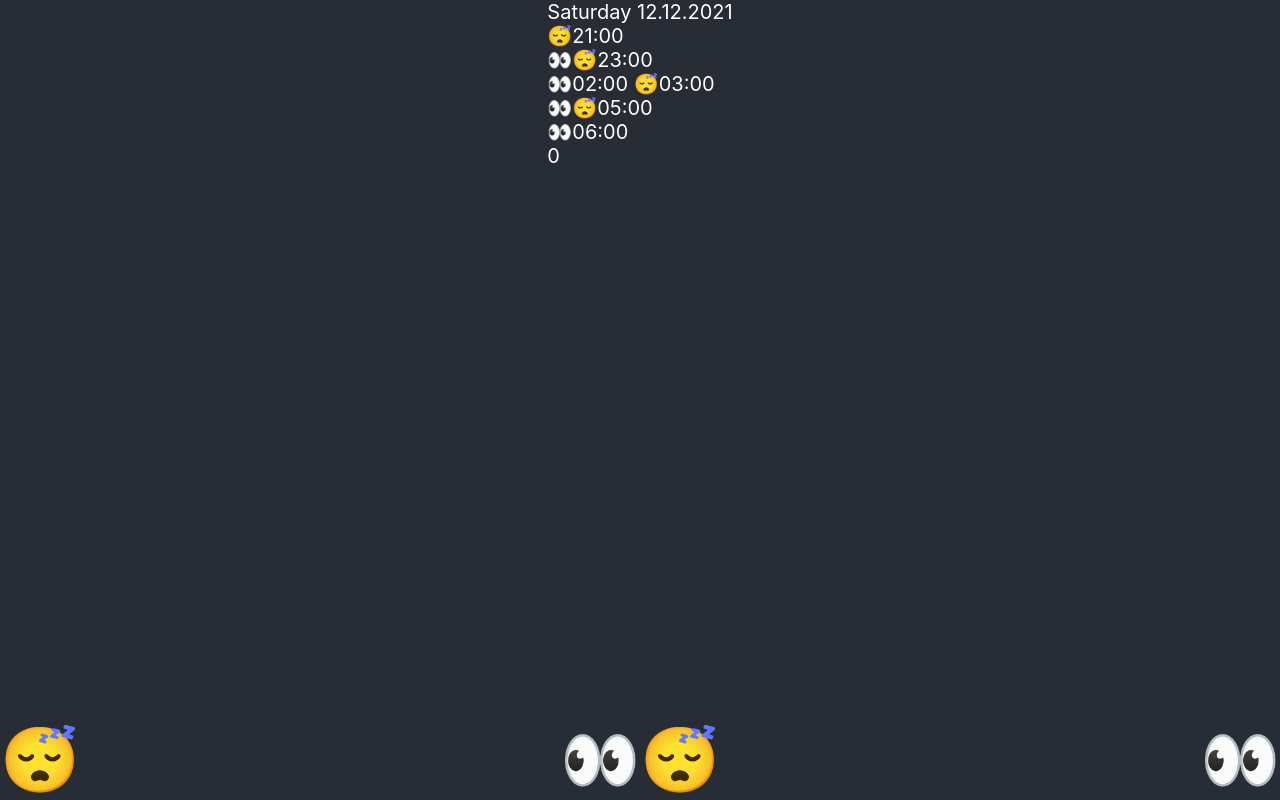
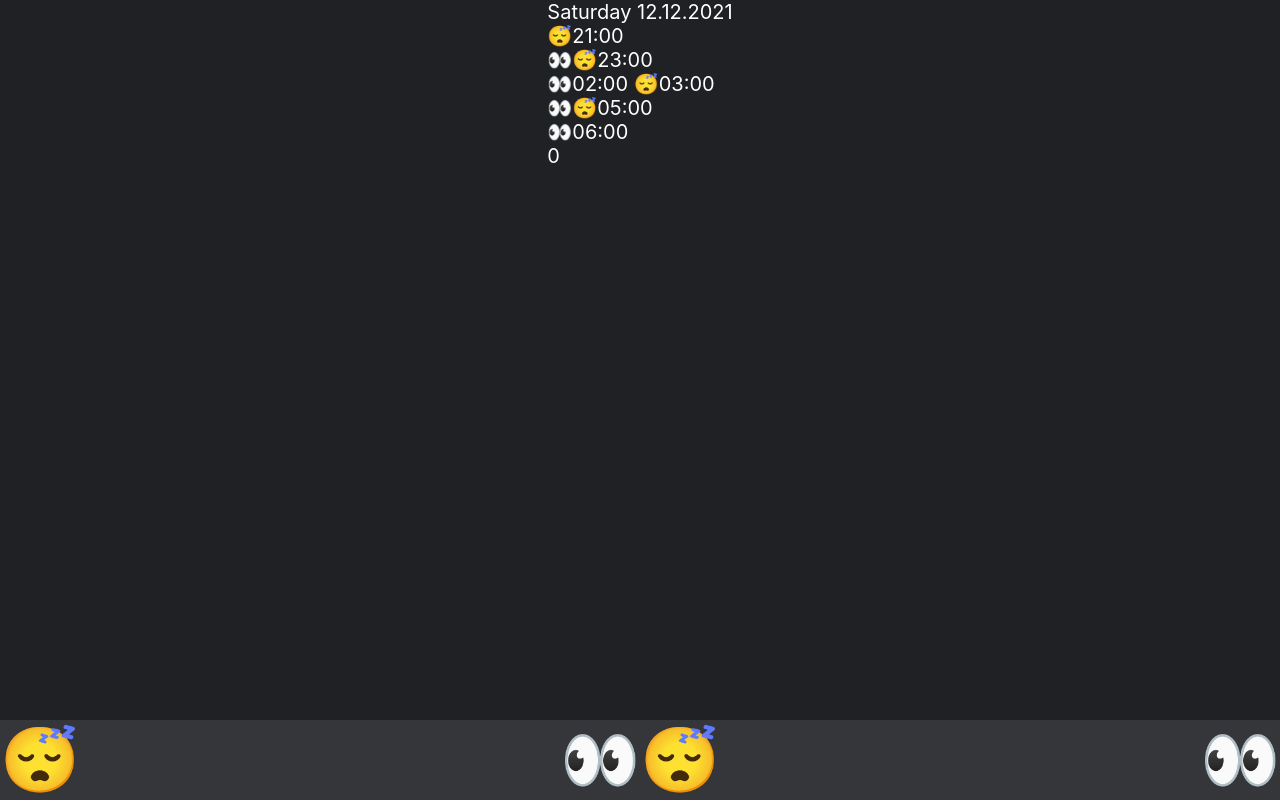
Before and after one commit to tommiseppanen/zzz-tracker, a React (Create React App) app: page / in a window 1280 px wide. Built offline with nearby package versions, Linux system fonts and the light colour scheme.

Commit message:
Fix for the action bar position

```diff
--- a/src/components/ActionBar.css
+++ b/src/components/ActionBar.css
@@ -4,8 +4,9 @@
   display: flex;
   flex-direction: row;
   justify-content: space-between;
-  position: absolute;
+  position: fixed;
   bottom: 0;
+  background-color: #35363A;
 }
 
 .action-bar__button {
--- /dev/null
+++ b/src/components/Log.css
@@ -0,0 +1,3 @@
+.log{
+  margin-bottom: 10vh;
+}
--- a/src/components/Log.tsx
+++ b/src/components/Log.tsx
@@ -1,6 +1,7 @@
 import * as React from 'react';
 import * as sleepEventReducer from '../logic/sleepEventReducer';
 import * as sleepEvent from './../models/SleepEvent';
+import './Log.css';
 
 const Log: React.FC<{sleepEventsState: sleepEventReducer.SleepEventsStateType}> = ({sleepEventsState}) => {
   const options = {
@@ -10,7 +11,7 @@ const Log: React.FC<{sleepEventsState: sleepEventReducer.SleepEventsStateType}>
     minute: "2-digit"
   };
   return (
-    <div className="Log">
+    <div className="log">
       <div>Saturday 12.12.2021</div>
       <div>😴21:00</div>
       <div>👀😴23:00</div>
--- a/src/index.css
+++ b/src/index.css
@@ -5,7 +5,7 @@ body {
     sans-serif;
   -webkit-font-smoothing: antialiased;
   -moz-osx-font-smoothing: grayscale;
-  background-color: #282c34;
+  background-color: #202124;
   font-size: 20px;
   color: white;
 }
```
